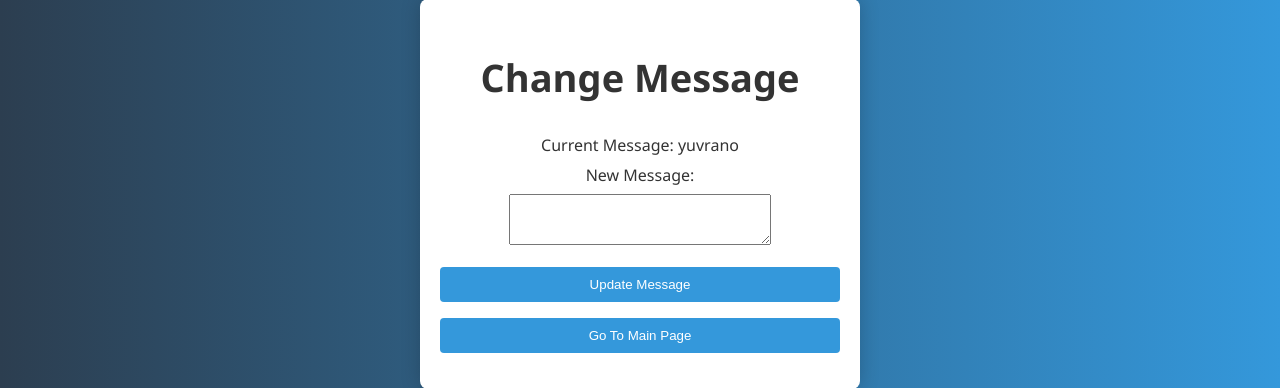
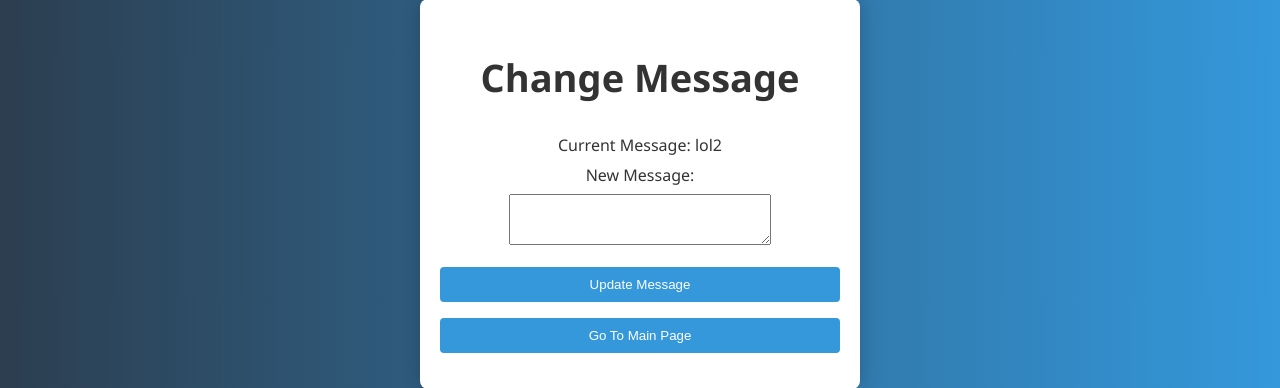
Before and after one commit to legend-killer-1417/Message_Dispalyer, a PHP site: page /change-message.php in a window 1280 px wide. Shown: the part 206-594 px from the top of the page. Run offline with PHP 8.4, Linux system fonts and the light colour scheme; the visitor is signed in with stand-in values (Sample User, id 1).

Commit message:
first commit

```diff
--- a/change-message.php
+++ b/change-message.php
@@ -11,7 +11,7 @@ if (!isset($_SESSION['admin_logged_in']) || !$_SESSION['admin_logged_in']) {
 // Handle form submission to update the message content or redirect
 if (isset($_POST['go_to_main_page'])) {
     // Redirect to the main page
-    header('Location: main.php');
+    header('Location: index.php');
     exit();
 }
 elseif ($_SERVER['REQUEST_METHOD'] === 'POST') {
--- a/message.txt
+++ b/message.txt
@@ -1 +1 @@
-yuvrano
+lol2
```
